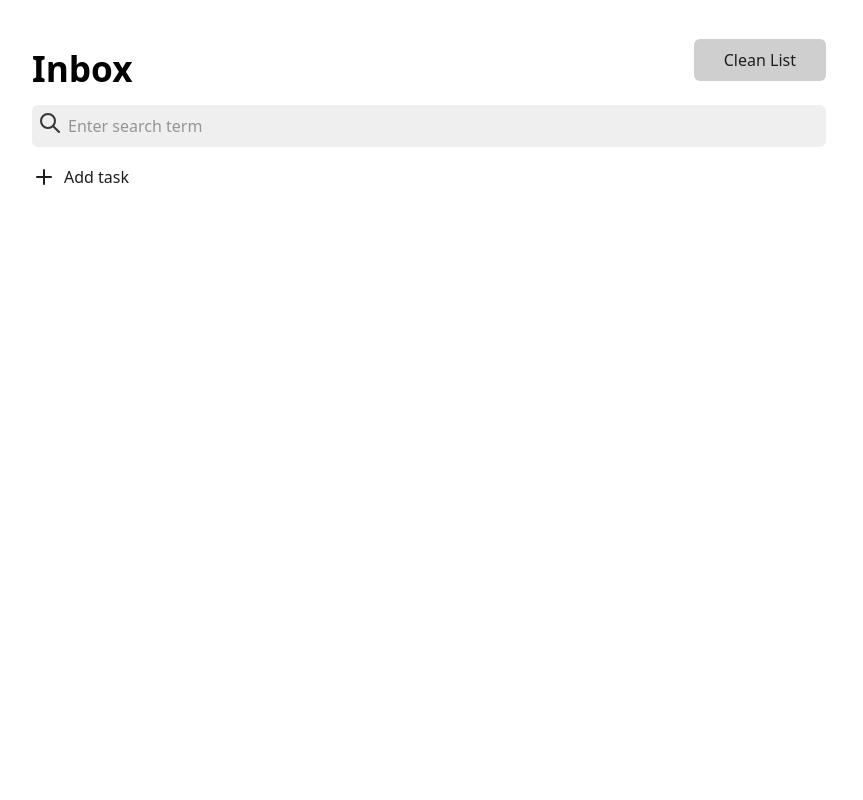
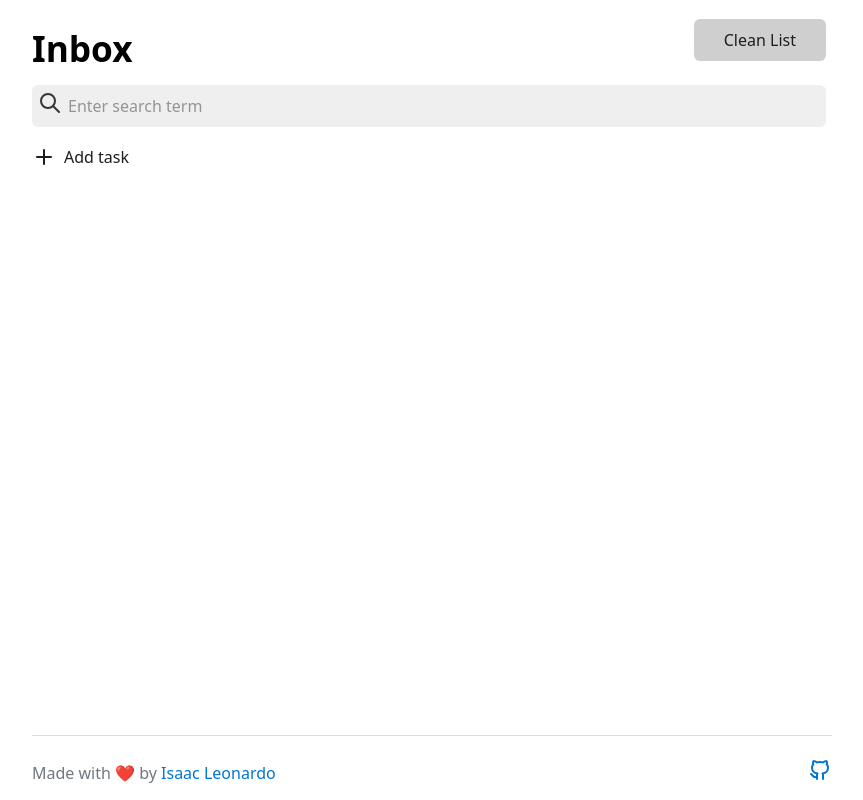
Before and after one commit to isaaleonardo/inbox-app, a React (Vite) app: page / in a window 1280 px wide. Shown: the whole page, without its empty margins (208-1071 px from the left). Built offline with nearby package versions, Linux system fonts and the light colour scheme.

Commit message:
Create footer

```diff
--- a/src/App.jsx
+++ b/src/App.jsx
@@ -4,6 +4,7 @@
 import { TodosList } from './components/TodosList'
 import { useState } from 'react'
 import { useStateWithLocalStorage } from './hooks/useStateWithLocalStorage'
+import { Footer } from './components/Footer'
 
 function App () {
   const [todos, setTodos] = useStateWithLocalStorage('todos', [])
@@ -19,8 +20,11 @@
   return (
     <>
       <Header setTodos={setTodos} />
-      <Search searchValue={searchValue} setSearchValue={setSearchValue} />
-      <TodosList todos={searchedTodos} setTodos={setTodos} />
+      <main>
+        <Search searchValue={searchValue} setSearchValue={setSearchValue} />
+        <TodosList todos={searchedTodos} setTodos={setTodos} />
+      </main>
+      <Footer />
     </>
   )
 }
--- /dev/null
+++ b/src/components/Footer.css
@@ -0,0 +1,16 @@
+#root {
+  display: grid;
+  min-height: 100dvh;
+  grid-template-rows: auto 1fr auto;
+}
+
+footer {
+  display: flex;
+  justify-content: space-between;
+  align-items: center;
+}
+
+/* Unset some default styles */
+body {
+  margin-block: unset;
+}
--- /dev/null
+++ b/src/components/Footer.jsx
@@ -0,0 +1,12 @@
+import './Footer.css'
+
+export function Footer () {
+  return (
+    <footer>
+      <p>Made with ❤️ by <a href='https://isaaleonardo.com'>Isaac Leonardo</a></p>
+      <a href='http://github.com/isaaleonardo/todoist-clone' target='_blank' rel='noreferrer'>
+        <svg xmlns='http://www.w3.org/2000/svg' width='24' height='24' viewBox='0 0 24 24' fill='none' stroke='currentColor' stroke-width='2' stroke-linecap='round' stroke-linejoin='round' class='icon icon-tabler icons-tabler-outline icon-tabler-brand-github'><path stroke='none' d='M0 0h24v24H0z' fill='none' /><path d='M9 19c-4.3 1.4 -4.3 -2.5 -6 -3m12 5v-3.5c0 -1 .1 -1.4 -.5 -2c2.8 -.3 5.5 -1.4 5.5 -6a4.6 4.6 0 0 0 -1.3 -3.2a4.2 4.2 0 0 0 -.1 -3.2s-1.1 -.3 -3.5 1.3a12.3 12.3 0 0 0 -6.2 0c-2.4 -1.6 -3.5 -1.3 -3.5 -1.3a4.2 4.2 0 0 0 -.1 3.2a4.6 4.6 0 0 0 -1.3 3.2c0 4.6 2.7 5.7 5.5 6c-.6 .6 -.6 1.2 -.5 2v3.5' /></svg>
+      </a>
+    </footer>
+  )
+}
--- a/src/components/TodosList.jsx
+++ b/src/components/TodosList.jsx
@@ -9,7 +9,7 @@
   const { onCreate, onComplete, onEdit, onDelete } = useTodos(todos, setTodos)
 
   return (
-    <main>
+    <>
       <ul className='todos-list'>
         {
           activeTodos.map(todo => (
@@ -39,6 +39,6 @@
           ))
         }
       </ul>
-    </main>
+    </>
   )
 }
```
